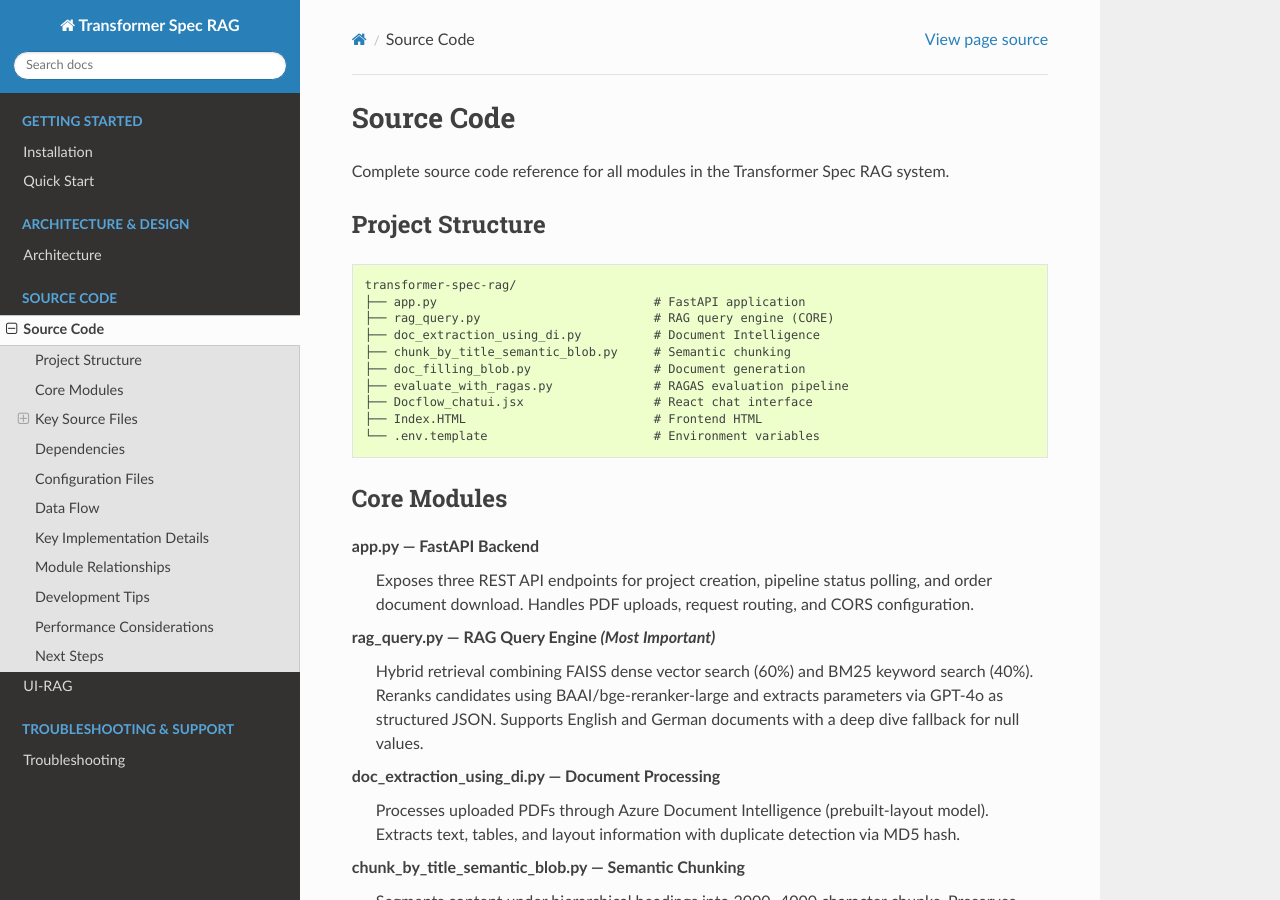
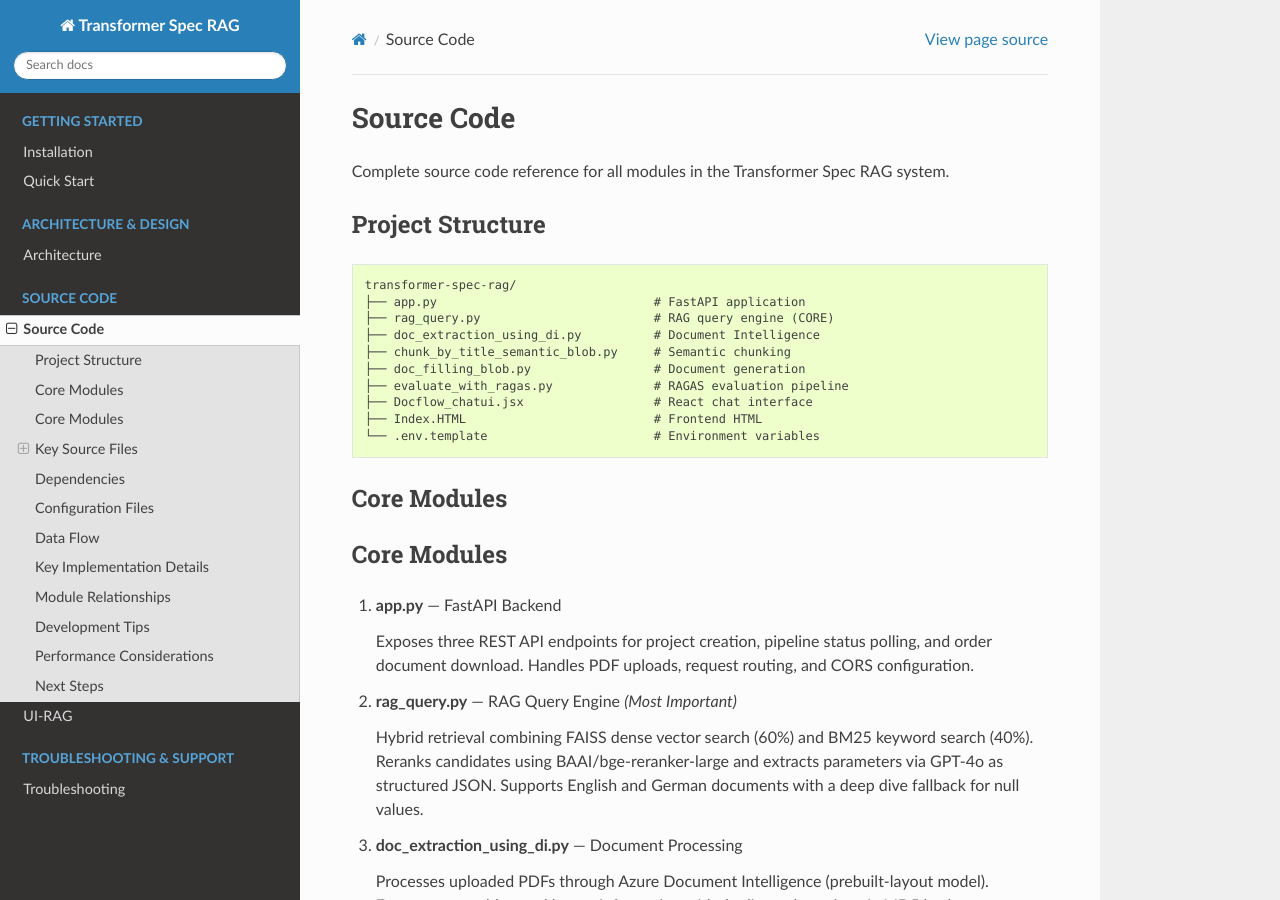
Before and after one commit to chaitra-bhandari/TransformerRag, a Sphinx documentation site: the page built from UI-RAG/docs/source_code.rst, in a window 1280 px wide and 900 px high. Built offline with Sphinx 7.4.7 and the Read the Docs theme 3.1.0, drawn with Linux system fonts in a browser that asks for light colours; pages that are not in the unit, such as notebooks, are missing from menus.

Commit message:
Update source_code.rst

```diff
--- a/UI-RAG/docs/source_code.rst
+++ b/UI-RAG/docs/source_code.rst
@@ -23,35 +23,35 @@
 Core Modules
 ============
 
+Core Modules
+============
 
+1. **app.py** — FastAPI Backend
 
-**app.py** — FastAPI Backend
    Exposes three REST API endpoints for project creation, pipeline status polling, and order document download. Handles PDF uploads, request routing, and CORS configuration.
 
+2. **rag_query.py** — RAG Query Engine *(Most Important)*
 
-
-**rag_query.py** — RAG Query Engine *(Most Important)*
    Hybrid retrieval combining FAISS dense vector search (60%) and BM25 keyword search (40%). Reranks candidates using BAAI/bge-reranker-large and extracts parameters via GPT-4o as structured JSON. Supports English and German documents with a deep dive fallback for null values.
 
+3. **doc_extraction_using_di.py** — Document Processing
 
-**doc_extraction_using_di.py** — Document Processing
    Processes uploaded PDFs through Azure Document Intelligence (prebuilt-layout model). Extracts text, tables, and layout information with duplicate detection via MD5 hash.
 
+4. **chunk_by_title_semantic_blob.py** — Semantic Chunking
 
-**chunk_by_title_semantic_blob.py** — Semantic Chunking
    Segments content under hierarchical headings into 2000–4000 character chunks. Preserves tables as atomic units, removes noise, and tags each chunk with project metadata.
 
+5. **doc_filling_blob.py** — Document Generation
 
-
-**doc_filling_blob.py** — Document Generation
    Maps extracted JSON parameters into project-specific DOCX templates. Appends a source attribution table linking every value to its source document and page number.
 
+6. **Docflow_chatui.jsx** — React Frontend
 
-**Docflow_chatui.jsx** — React Frontend
    Single-page application for project creation, document upload, and pipeline status monitoring. Polls backend every 10 seconds and provides one-click download of the generated DOCX.
 
+7. **evaluate_with_ragas.py** — RAGAS Evaluation
 
-**evaluate_with_ragas.py** — RAGAS Evaluation
    Evaluates Answer Correctness, Context Precision, Context Recall, and Faithfulness using GPT-4o-mini as judge. Exports results in CSV, JSON, and text formats.
 
 
```
